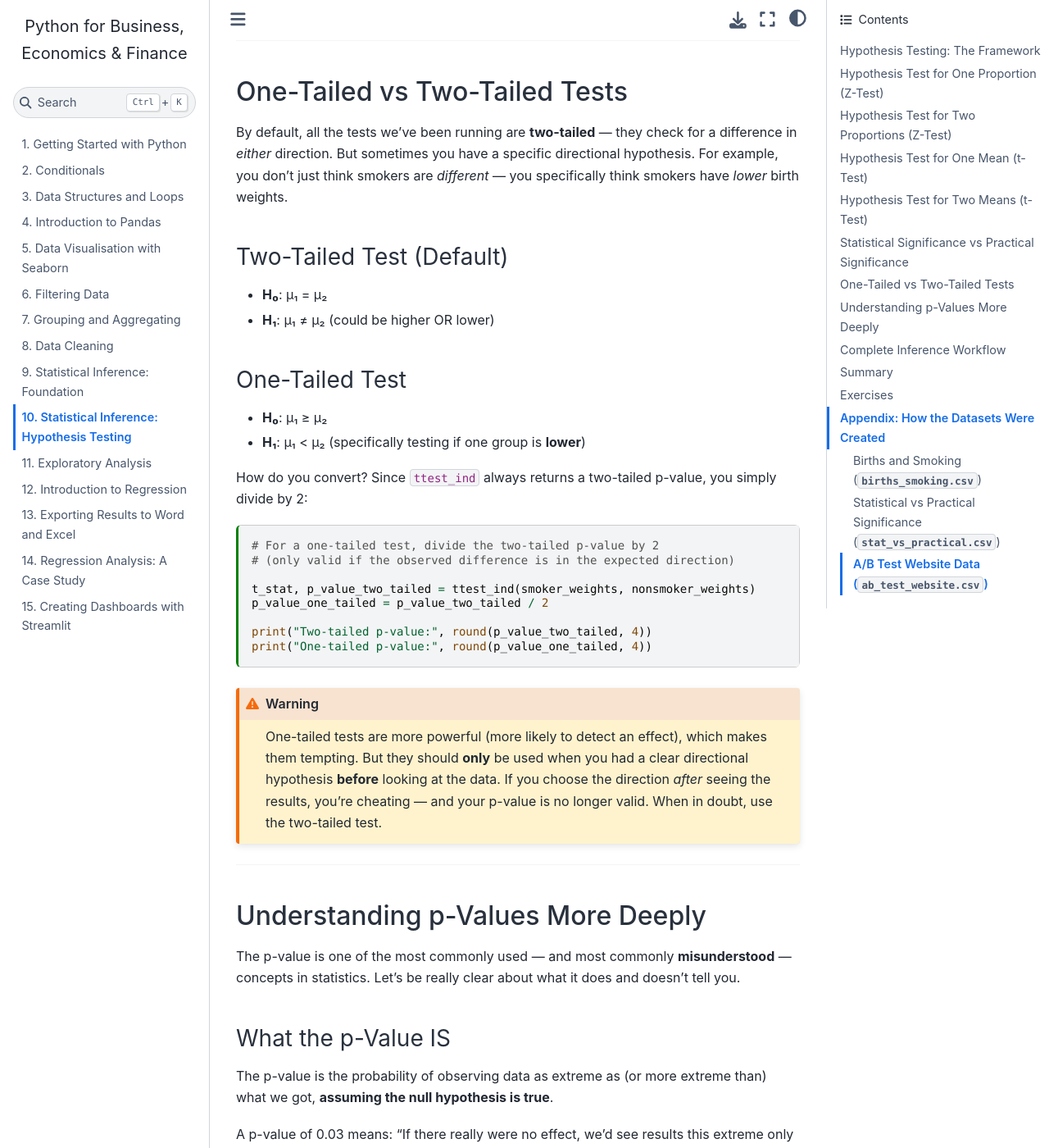
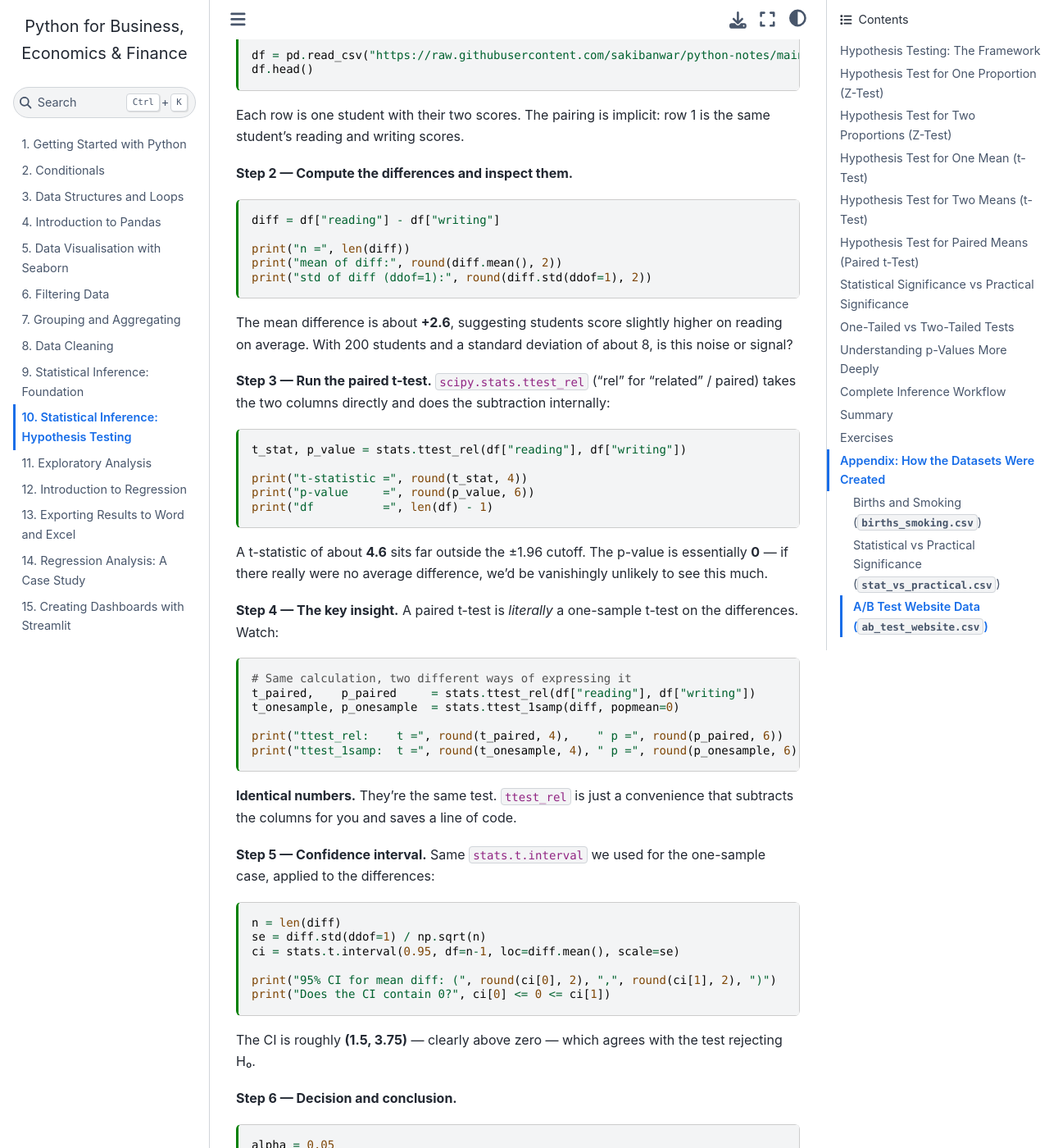
Before and after one commit to sakibanwar/python-notes, a Jupyter Book: the page built from chapters/10_hypothesis_testing.md, in a window 1280 px wide and 1400 px high, scrolled down 14759 px. Shown: the whole window at 82% size. Built offline with Jupyter Book 1.0.4 settings and Sphinx 7.4.7 and the Sphinx Book theme 1.1.4, drawn with Linux system fonts in a browser that asks for light colours; some of the changed text lies outside the part shown.

Commit message:
Step 5: Add Paired t-test using reading_writing.csv
NEW: Hypothesis Test for Paired Means section, inserted after Two-Mean
section (and before Statistical-vs-Practical Significance). Uses
reading_writing.csv (200 students with paired reading + writing scores).

Section structure follows the same notebook style:

  - {note} block with research question, H0/H1, alpha = 0.05
  - "Why paired matters" subsection explaining within-subject
    correlation and how the paired test cancels it out
  - The formula t = mean(d) / (s_d / sqrt(n)), explicitly noting it's
    identical to the one-sample t-test formula but applied to
    differences
  - Phased code: load + head -> compute diffs + summary stats ->
    ttest_rel -> equivalence demo (ttest_rel == ttest_1samp on diffs)
    -> stats.t.interval CI -> decision
  - Templated academic conclusion

Result: paired t(199) = 4.60, p < 0.001, 95% CI for mean diff
(1.5, 3.75). Strong rejection — reading scores average 2.6 points
higher than writing scores.

Pedagogical highlight: Step 4 explicitly demonstrates that
`ttest_rel(reading, writing)` returns IDENTICAL t and p values to
`ttest_1samp(reading - writing, popmean=0)`. Students see that "paired"
isn't a new test — it's the one-sample test they just learned, applied
to differences. ttest_rel is just a convenience.

Closing {tip} on when to use paired vs two-sample: same student/patient
across two measurements -> paired; independent people in each group ->
two-sample. Flagged as one of the most common mistakes in applied
statistics.

Both DA and Stats books build cleanly with zero warnings.

Co-Authored-By: Claude Opus 4.7 (1M context) <noreply@anthropic.com>

````diff
--- a/chapters/10_hypothesis_testing.md
+++ b/chapters/10_hypothesis_testing.md
@@ -499,6 +499,118 @@ Notice that the boolean-filter pattern we used to split `births` into two groups
 
 ---
 
+## Hypothesis Test for Paired Means (Paired t-Test)
+
+So far our t-tests have used **independent** samples — different people in each group. But sometimes the two measurements come from the **same** subject: a before/after measurement, two test scores per student, the same patient on two drugs. These observations are *paired*, and treating them as independent throws away useful information.
+
+The fix is the **paired t-test**. And it has a beautiful property: it's actually just a **one-sample t-test on the differences** — the same thing we did with the Friday-the-13th data, but now applied to within-subject differences.
+
+```{note}
+**Example: reading vs writing exams.** 200 students each sat a reading test and a writing test. We want to know whether students score systematically differently on the two exams.
+
+- **Research question**: Do students' mean reading and writing scores differ?
+- **H₀**: μ\_diff = 0 (no average difference between reading and writing)
+- **H₁**: μ\_diff ≠ 0 (there *is* a difference)
+
+where `diff = reading − writing` for each student. Significance level: α = 0.05.
+```
+
+### Why "paired" matters
+
+Each student's reading and writing scores aren't independent — students who score high on one test tend to score high on the other (overall ability, effort, fatigue, exam-taking skill). If we treated reading and writing as two independent samples and ran a two-sample t-test, that within-student correlation would inflate the standard error and make us **less** likely to detect a real difference.
+
+The paired test fixes this by **subtracting within each student first**, then testing whether the average difference is zero. The within-student variability cancels out, giving us a more powerful test.
+
+### The formula
+
+For each student, compute the difference `dᵢ = readingᵢ − writingᵢ`. Then test whether `μ_d = 0`:
+
+$$t = \frac{\bar{d}}{s_d \,/\, \sqrt{n}}$$
+
+This is **identical** to the one-sample t-test formula from the previous section, just applied to the column of differences.
+
+### Example walkthrough
+
+**Step 1 — Load the data and look at the structure.**
+
+```{code-cell} ipython3
+df = pd.read_csv("https://raw.githubusercontent.com/sakibanwar/python-notes/main/data/reading_writing.csv")
+df.head()
+```
+
+Each row is one student with their two scores. The pairing is implicit: row 1 is the same student's reading and writing scores.
+
+**Step 2 — Compute the differences and inspect them.**
+
+```{code-cell} ipython3
+diff = df["reading"] - df["writing"]
+
+print("n =", len(diff))
+print("mean of diff:", round(diff.mean(), 2))
+print("std of diff (ddof=1):", round(diff.std(ddof=1), 2))
+```
+
+The mean difference is about **+2.6**, suggesting students score slightly higher on reading on average. With 200 students and a standard deviation of about 8, is this noise or signal?
+
+**Step 3 — Run the paired t-test.** `scipy.stats.ttest_rel` ("rel" for "related" / paired) takes the two columns directly and does the subtraction internally:
+
+```{code-cell} ipython3
+t_stat, p_value = stats.ttest_rel(df["reading"], df["writing"])
+
+print("t-statistic =", round(t_stat, 4))
+print("p-value     =", round(p_value, 6))
+print("df          =", len(df) - 1)
+```
+
+A t-statistic of about **4.6** sits far outside the ±1.96 cutoff. The p-value is essentially **0** — if there really were no average difference, we'd be vanishingly unlikely to see this much.
+
+**Step 4 — The key insight.** A paired t-test is *literally* a one-sample t-test on the differences. Watch:
+
+```{code-cell} ipython3
+# Same calculation, two different ways of expressing it
+t_paired,    p_paired     = stats.ttest_rel(df["reading"], df["writing"])
+t_onesample, p_onesample  = stats.ttest_1samp(diff, popmean=0)
+
+print("ttest_rel:    t =", round(t_paired, 4),    " p =", round(p_paired, 6))
+print("ttest_1samp:  t =", round(t_onesample, 4), " p =", round(p_onesample, 6))
+```
+
+**Identical numbers.** They're the same test. `ttest_rel` is just a convenience that subtracts the columns for you and saves a line of code.
+
+**Step 5 — Confidence interval.** Same `stats.t.interval` we used for the one-sample case, applied to the differences:
+
+```{code-cell} ipython3
+n = len(diff)
+se = diff.std(ddof=1) / np.sqrt(n)
+ci = stats.t.interval(0.95, df=n-1, loc=diff.mean(), scale=se)
+
+print("95% CI for mean diff: (", round(ci[0], 2), ",", round(ci[1], 2), ")")
+print("Does the CI contain 0?", ci[0] <= 0 <= ci[1])
+```
+
+The CI is roughly **(1.5, 3.75)** — clearly above zero — which agrees with the test rejecting H₀.
+
+**Step 6 — Decision and conclusion.**
+
+```{code-cell} ipython3
+alpha = 0.05
+
+if p_value < alpha:
+    print("p-value", round(p_value, 6), "< α", alpha, ": REJECT H₀")
+else:
+    print("p-value", round(p_value, 6), ">= α", alpha, ": FAIL TO REJECT H₀")
+```
+
+So we **reject H₀**. The write-up:
+
+> *There is sufficient evidence at the 5% significance level to conclude that students score differently on reading and writing exams (paired t(199) = 4.60, p < 0.001, 95% CI for the mean difference [1.5, 3.75]). On average, reading scores are about 2.6 points higher than writing scores.*
+
+```{tip}
+**When should I use paired vs two-sample?** If each observation in group 1 has a **natural partner** in group 2 — same student, same patient, before/after — use **paired** (`ttest_rel`). If the two groups are **independent** people/units, use **two-sample** (`ttest_ind`). Mixing them up is one of the most common mistakes in applied statistics: treating paired data as independent inflates the standard error and reduces your power to detect real effects.
+```
+
+---
+
 ## Statistical Significance vs Practical Significance
 
 We've been focused on p-values and statistical significance. But here's something crucial that many people miss: **a result can be statistically significant without being practically important**.
````
